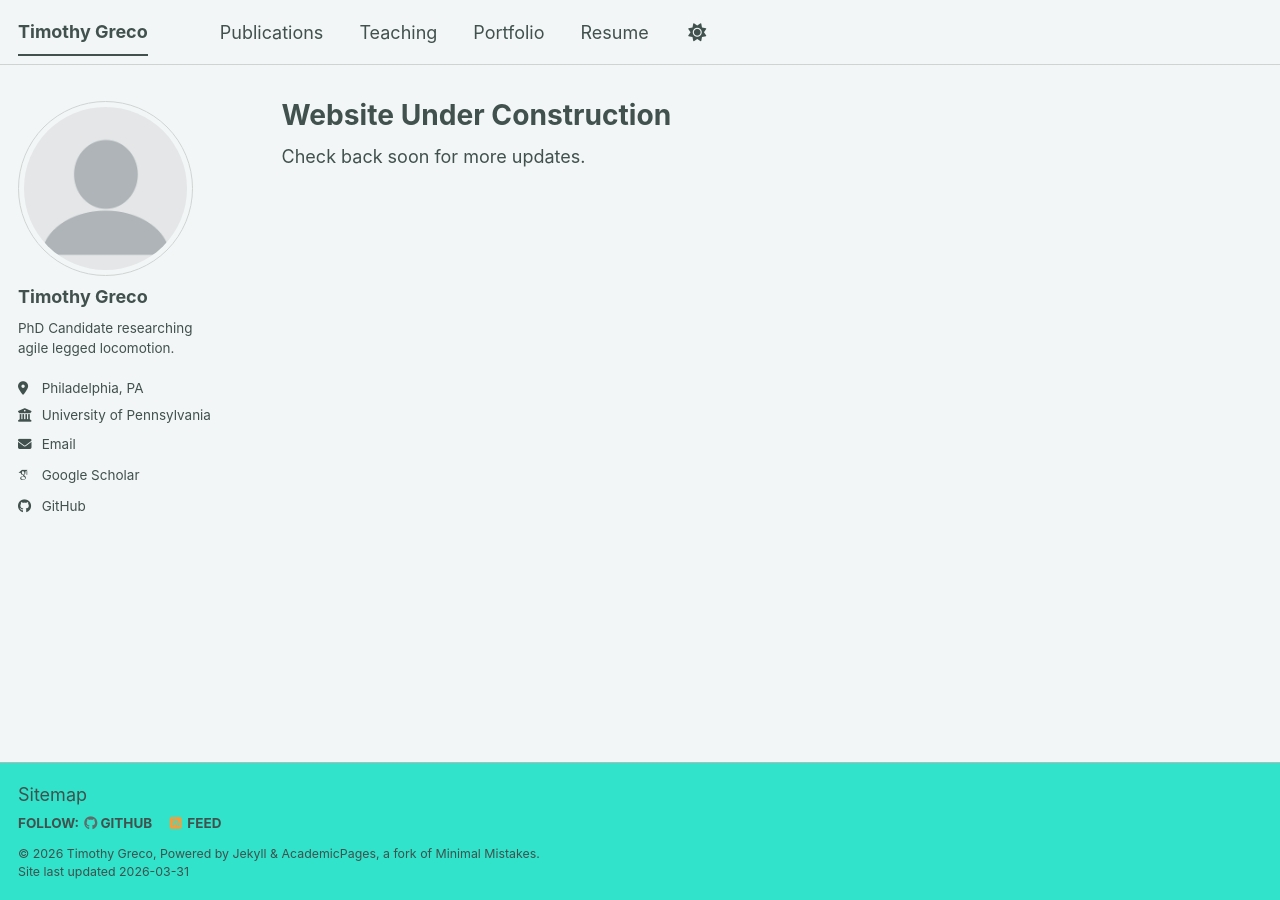
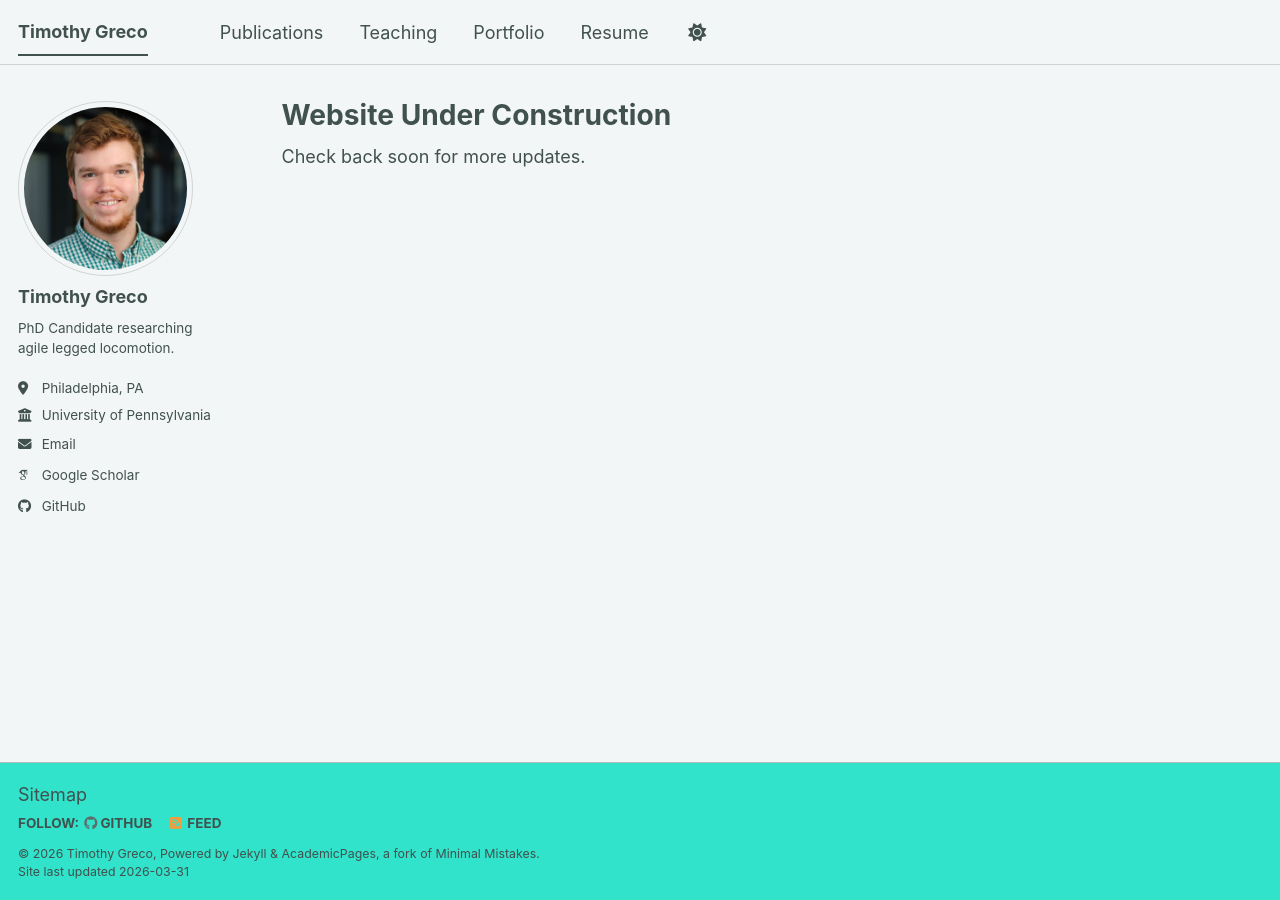
Before and after one commit to tmgreco/tmgreco.github.io, a Jekyll site: the page built from _pages/about.md, in a window 1280 px wide. Built offline with Jekyll 4.4.1, drawn with Linux system fonts in a browser that asks for light colours; some web fonts are replaced; a script bundle is joined from its source files by our own code; library files that are not in the unit come from our copies; a file with an impossible date is left out.

Commit message:
Update _config.yml
Added new profile photo

```diff
--- a/_config.yml
+++ b/_config.yml
@@ -23,7 +23,7 @@ repository               : "tmgreco/tmgreco.github.io"
 #               Additional customization can be done by editing /_includes/author-profile.html
 author:
   # Biographic information
-  avatar           : "profile.png"
+  avatar           : "headshot_cropped.jpg"
   name             : "Timothy Greco"
   pronouns         : # example: "she/her"
   bio              : "PhD Candidate researching agile legged locomotion."
```
